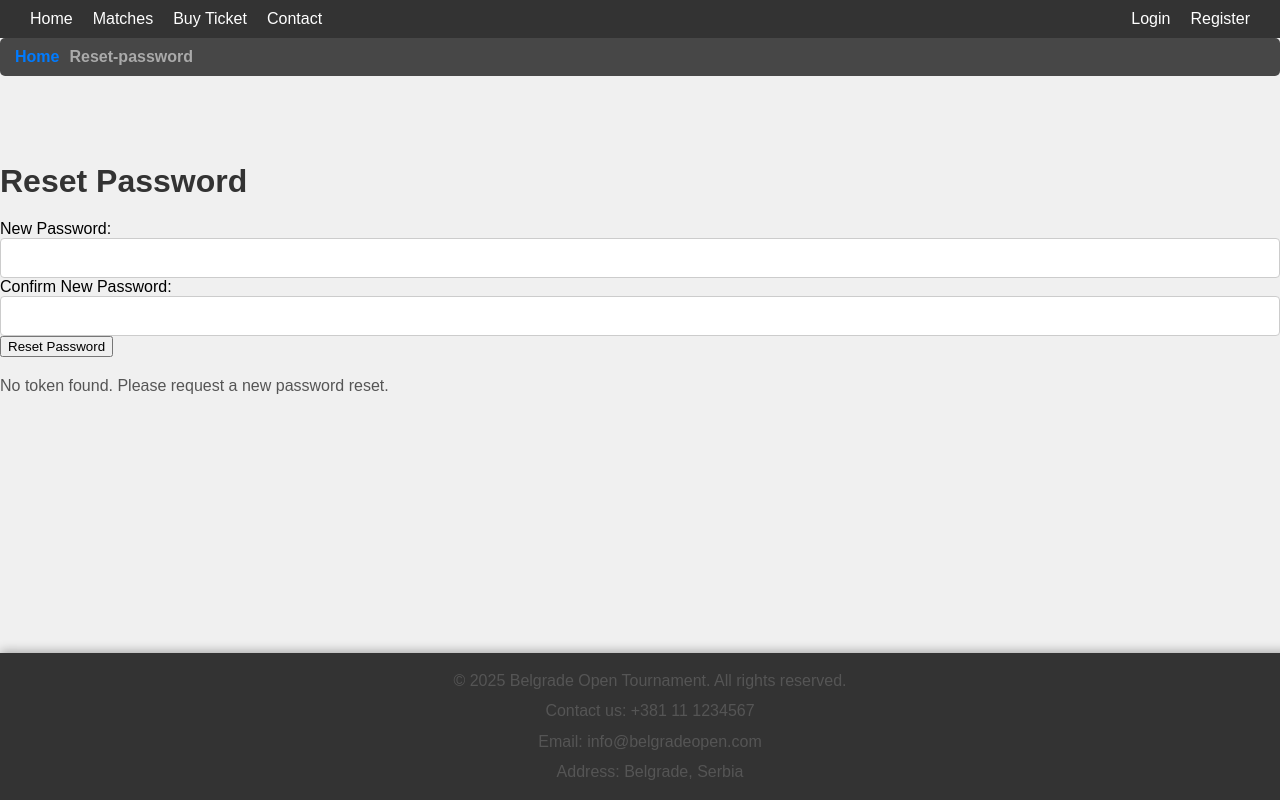
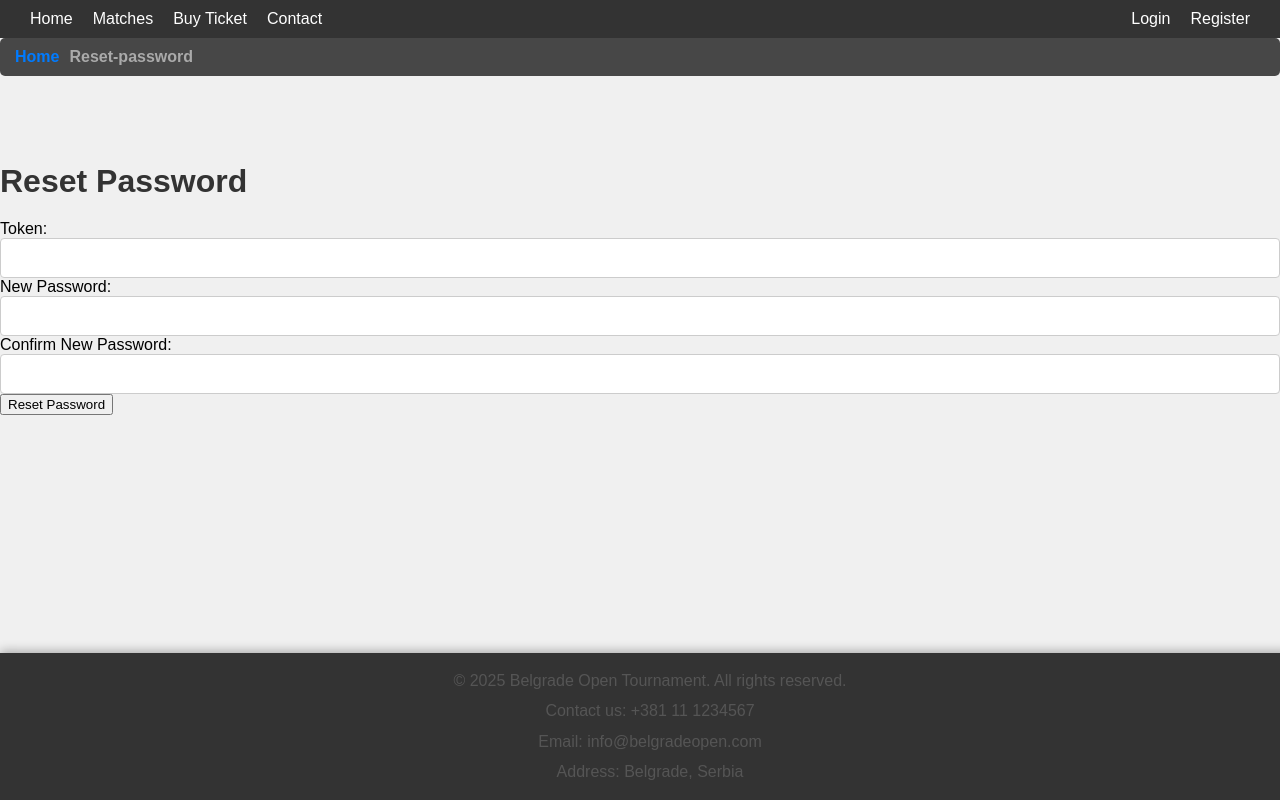
Before and after one commit to elab-development/internet-tehnologije-2024-projekat-prodajateniskihkarata_2021_0043_0419, a React (Create React App) app: page /Reset-password in a window 1280 px wide. Built offline with nearby package versions, Linux system fonts and the light colour scheme; what react-breadcrumbs-dynamic would draw is missing.

Commit message:
Delimicna implementacija Frogot password

```diff
--- a/src/components/ResetPassword.jsx
+++ b/src/components/ResetPassword.jsx
@@ -1,23 +1,12 @@
 // ResetPassword.jsx
-import React, { useState, useEffect } from 'react';
+import React, { useState } from 'react';
 import axios from 'axios';
-import Cookies from 'js-cookie';
 
 const ResetPassword = () => {
     const [token, setToken] = useState('');
     const [password, setPassword] = useState('');
     const [passwordConfirmation, setPasswordConfirmation] = useState('');
     const [message, setMessage] = useState('');
-
-    useEffect(() => {
-        // Dohvatanje tokena iz kolačića
-        const token = Cookies.get('password_reset_token');
-        if (token) {
-            setToken(token);
-        } else {
-            setMessage('No token found. Please request a new password reset.');
-        }
-    }, []);
 
     const handleResetPassword = async (e) => {
         e.preventDefault();
@@ -34,10 +23,25 @@ const ResetPassword = () => {
         }
     };
 
+    const handleTokenChange = (e) => {
+        setToken(e.target.value);
+    };
+
     return (
         <div className="reset-password-container">
             <h1>Reset Password</h1>
             <form className="reset-password-form" onSubmit={handleResetPassword}>
+                <div className="input-group">
+                    <label>Token:</label>
+                    <input
+                        type="text"
+                        name="token"
+                        value={token}
+                        onChange={handleTokenChange}
+                        className="token-input"
+                        required
+                    />
+                </div>
                 <div className="input-group">
                     <label>New Password:</label>
                     <input
```
